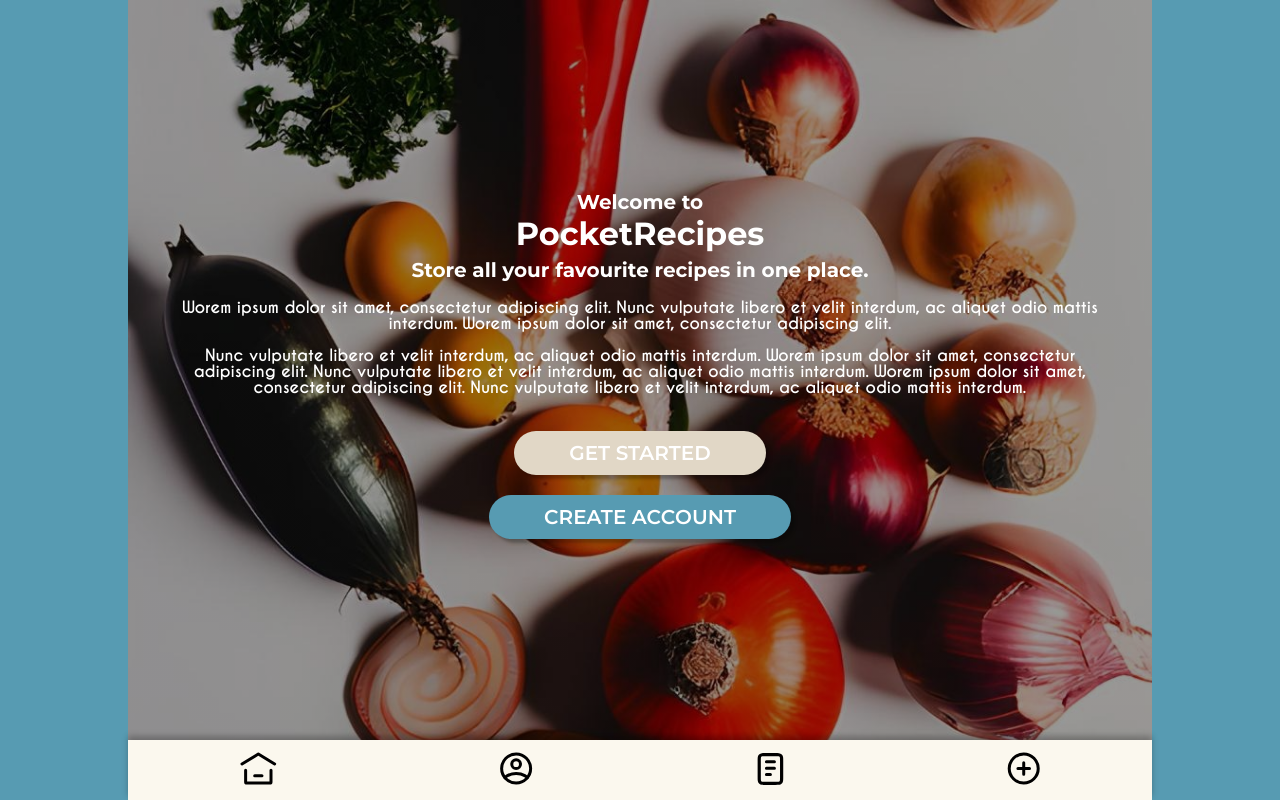
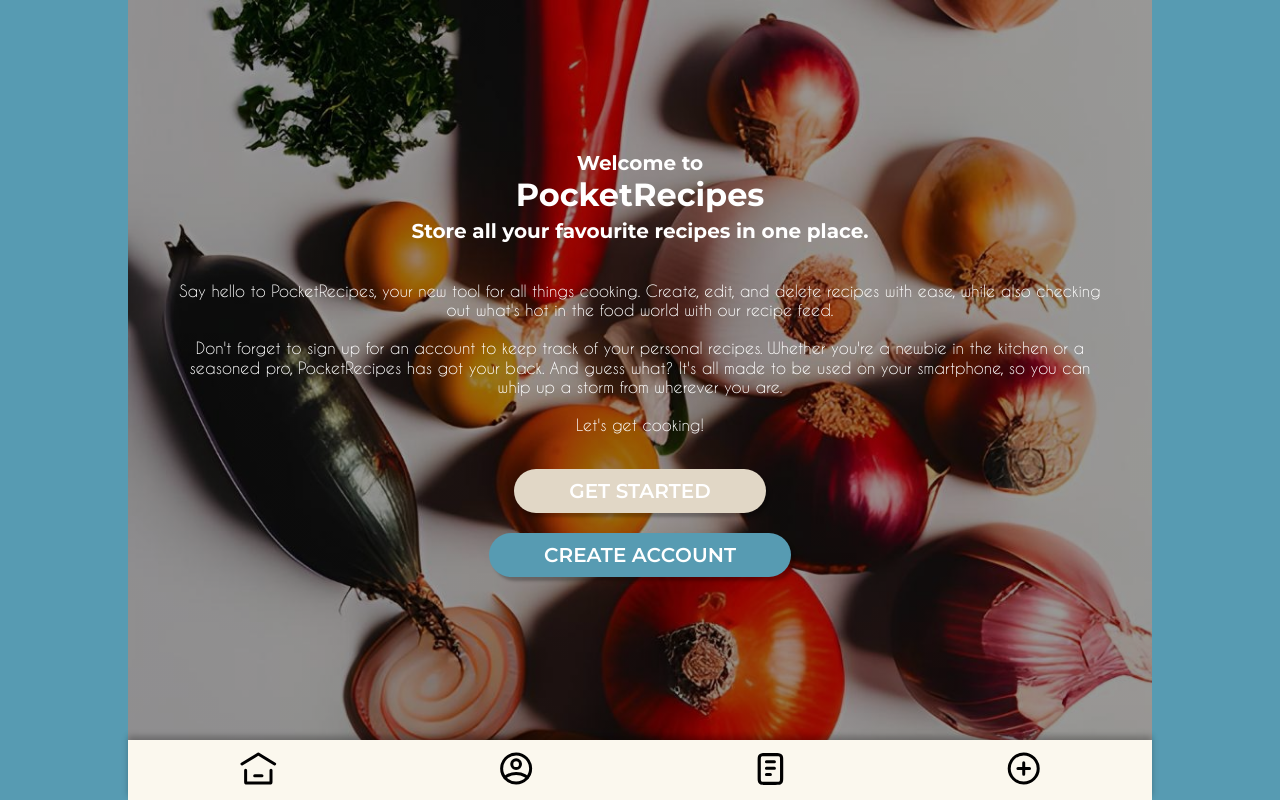
Before and after one commit to zhva/PocketRecipes, a React (Create React App) app: page / in a window 1280 px wide. Built offline with nearby package versions, Linux system fonts and the light colour scheme; no server answers; the HTML template or start-up script is replaced by a standard one.

Commit message:
changed startingpage text

```diff
--- a/src/components/StartingPage.jsx
+++ b/src/components/StartingPage.jsx
@@ -17,16 +17,22 @@ export const StartingPage = () => {
             <WelcomeHeadline />
             <SubHeadline>Store all your favourite recipes in one place.</SubHeadline>
             <InfoText>
-                Worem ipsum dolor sit amet, consectetur adipiscing elit.
-                Nunc vulputate libero et velit interdum, ac aliquet odio
-                mattis interdum. Worem ipsum dolor sit amet, consectetur adipiscing elit.
-                <br></br>
-                <br></br>
-                Nunc vulputate libero et velit interdum, ac aliquet odio mattis interdum.
-                Worem ipsum dolor sit amet, consectetur adipiscing elit. Nunc vulputate
-                libero et velit interdum, ac aliquet odio mattis interdum. Worem ipsum
-                dolor sit amet, consectetur adipiscing elit. Nunc vulputate libero et
-                velit interdum, ac aliquet odio mattis interdum.
+            Say hello to PocketRecipes, your new tool
+            for all things cooking. Create, edit, and
+            delete recipes with ease, while also checking
+            out what&apos;s hot in the food world with our
+            recipe feed.
+            <br></br>
+            <br></br>
+            Don&apos;t forget to sign up for an
+            account to keep track of your personal recipes.
+            Whether you&apos;re a newbie in the kitchen or a seasoned
+            pro, PocketRecipes has got your back. And guess
+            what? It&apos;s all made to be used on your smartphone,
+            so you can whip up a storm from wherever you are.
+            <br></br>
+            <br></br>
+            Let&apos;s get cooking!
             </InfoText>
             <div className='buttons-container'>
               <Button type='button' onClick={() => navigate('/feed')}>Get Started</Button>
--- a/src/scss/StartingPage.scss
+++ b/src/scss/StartingPage.scss
@@ -5,6 +5,9 @@
     h1, h2 {
         color: white;
         text-align: center;
+    }
+    h2{
+        padding-bottom: 40px;
     }
     height: 100vh;
     width: 100%;
@@ -20,4 +23,8 @@
         flex-direction: column;
         align-items: center;
     }
+    p{
+        line-height: 1.2rem;
+        font-family: 'Caviar Dreams', sans-serif;
+    }
 }
```
